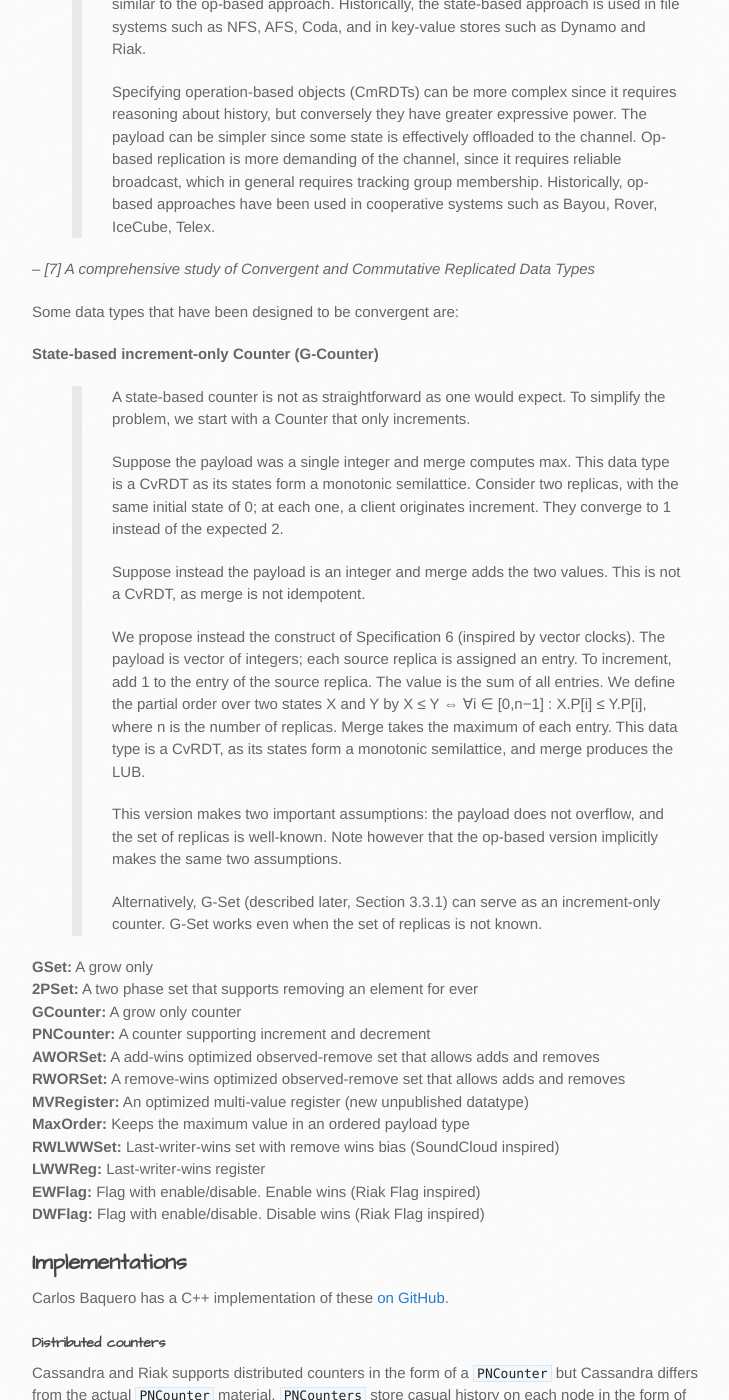
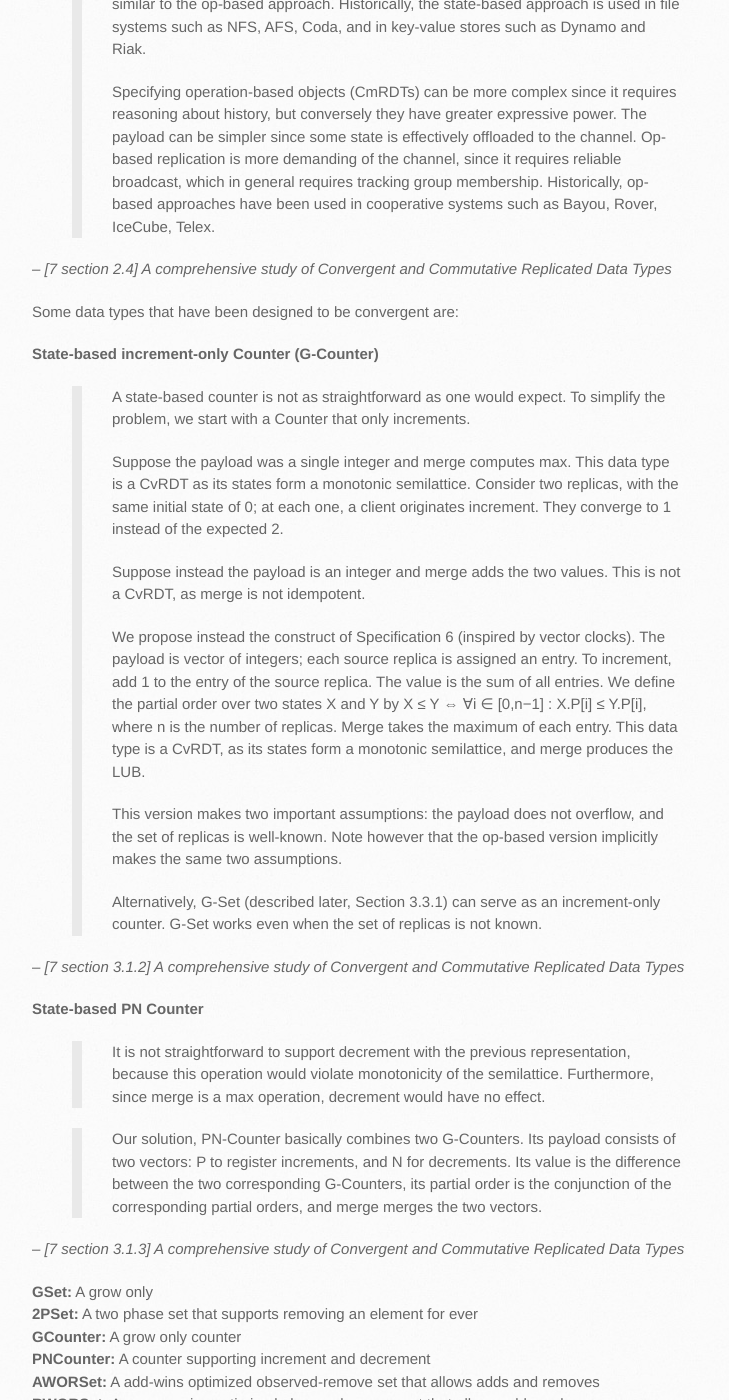
Before and after one commit to simongui/simongui.github.io, a Jekyll site: the page built from distributed-systems/crdt.md, in a window 1280 px wide and 1400 px high, scrolled down 677 px. Shown: the whole window, without its empty margins (138-867 px from the left). Built offline with Jekyll 4.4.1, drawn with Linux system fonts in a browser that asks for light colours.

Commit message:
no message

```diff
--- a/distributed-systems/crdt.md
+++ b/distributed-systems/crdt.md
@@ -15,7 +15,7 @@ There are 2 types of CRDT's. State-based (CvRDT) and operation-based (CmRDT).
 >
 > Specifying operation-based objects (CmRDTs) can be more complex since it requires reasoning about history, but conversely they have greater expressive power. The payload can be simpler since some state is effectively offloaded to the channel. Op-based replication is more demanding of the channel, since it requires reliable broadcast, which in general requires tracking group membership. Historically, op-based approaches have been used in cooperative systems such as Bayou, Rover, IceCube, Telex.
 
--- <cite>[7] A comprehensive study of Convergent and Commutative Replicated Data Types</cite>
+-- <cite>[7 section 2.4] A comprehensive study of Convergent and Commutative Replicated Data Types</cite>
 
 Some data types that have been designed to be convergent are:
 
@@ -32,6 +32,15 @@ Some data types that have been designed to be convergent are:
 > This version makes two important assumptions: the payload does not overflow, and the set of replicas is well-known. Note however that the op-based version implicitly makes the same two assumptions.
 >
 > Alternatively, G-Set (described later, Section 3.3.1) can serve as an increment-only counter. G-Set works even when the set of replicas is not known.
+
+-- <cite>[7 section 3.1.2] A comprehensive study of Convergent and Commutative Replicated Data Types</cite>
+
+**State-based PN Counter**
+> It is not straightforward to support decrement with the previous representation, because this operation would violate monotonicity of the semilattice. Furthermore, since merge is a max operation, decrement would have no effect.
+
+> Our solution, PN-Counter basically combines two G-Counters. Its payload consists of two vectors: P to register increments, and N for decrements. Its value is the difference between the two corresponding G-Counters, its partial order is the conjunction of the corresponding partial orders, and merge merges the two vectors.
+
+-- <cite>[7 section 3.1.3] A comprehensive study of Convergent and Commutative Replicated Data Types</cite>
 
 
 
```
